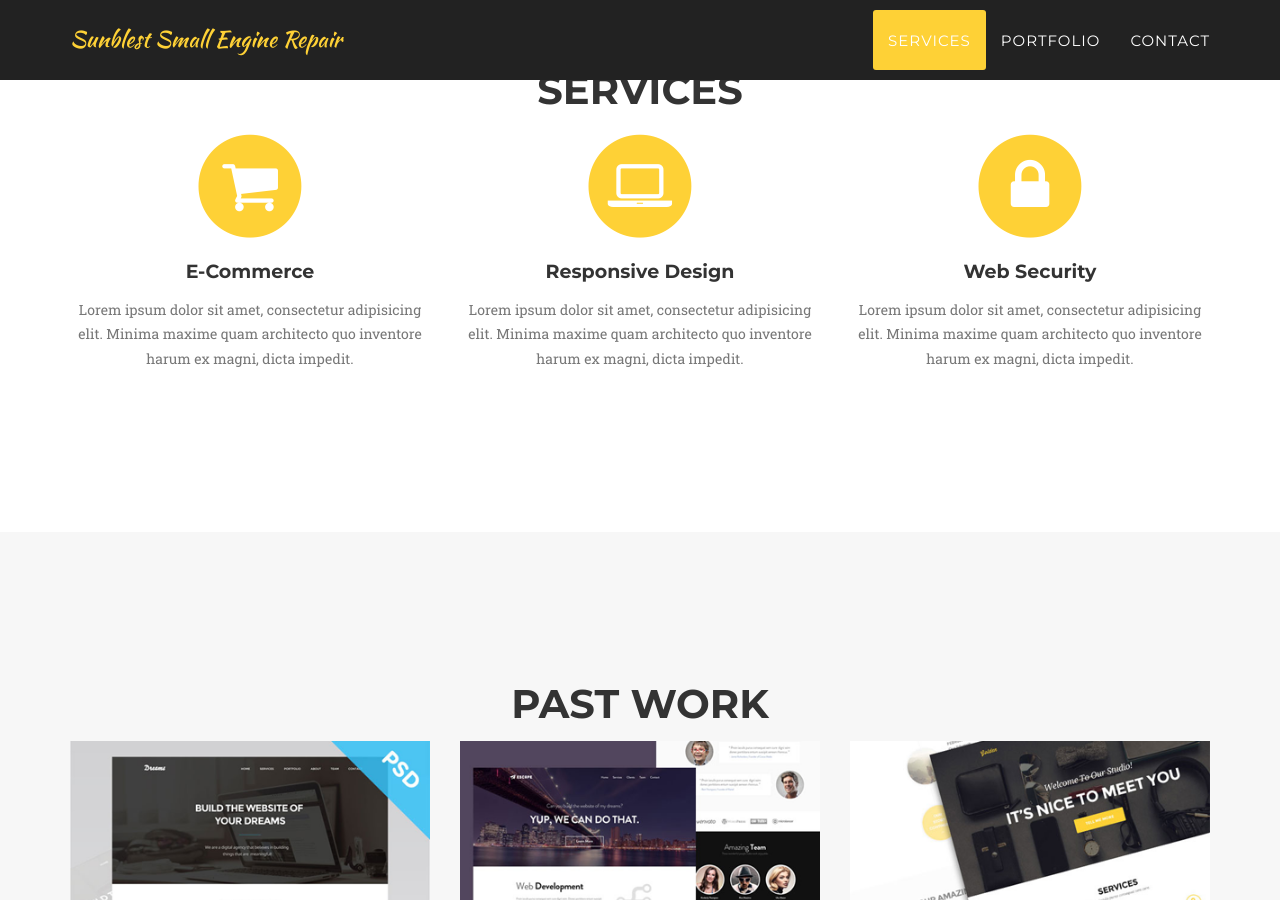
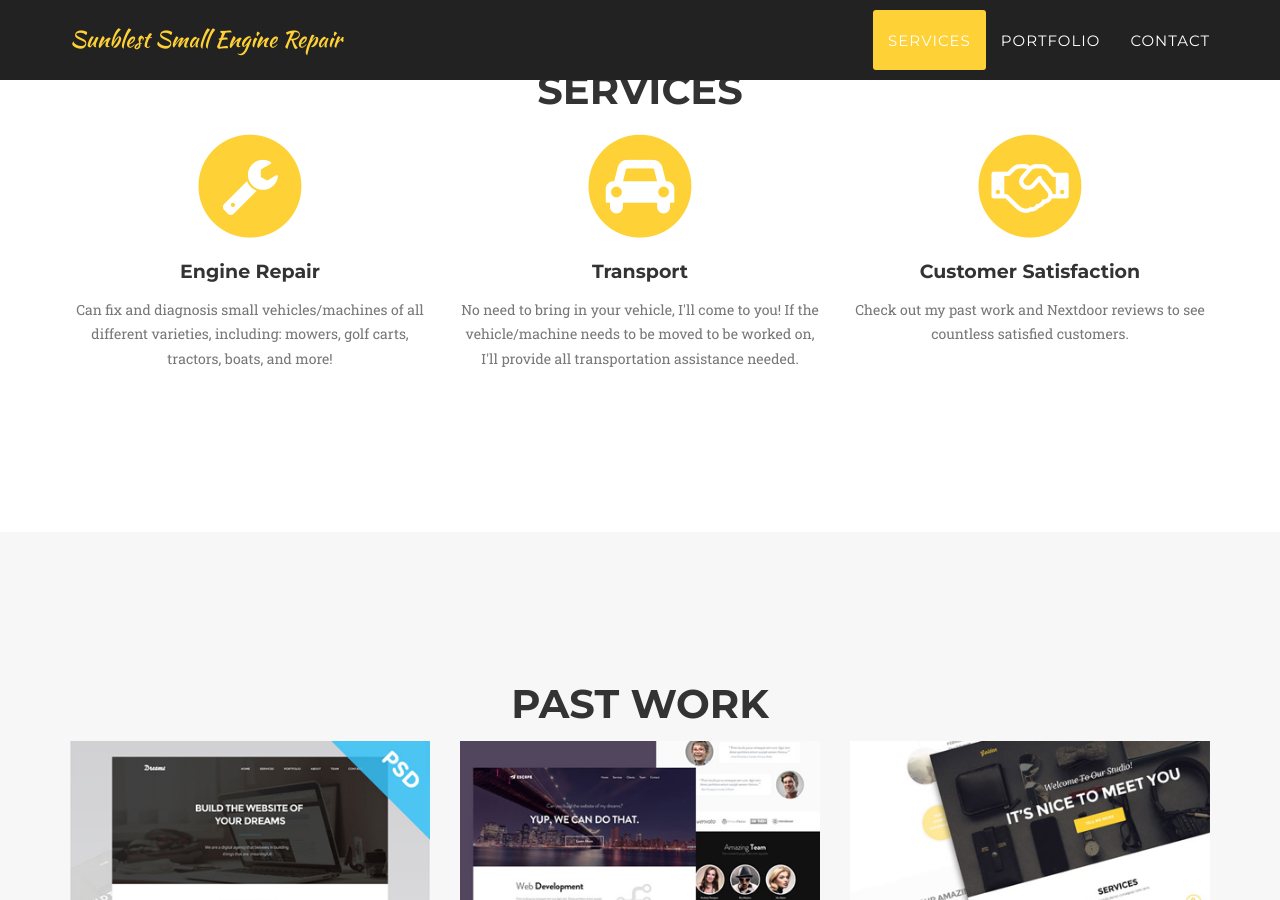
Before and after one commit to sunblestsmallengine/sunblest, a Jekyll site: the page built from index.html, in a window 1280 px wide and 900 px high, scrolled down 850 px. Built offline with Jekyll 4.4.1, drawn with Linux system fonts in a browser that asks for light colours; some web fonts are replaced.

Commit message:
Update services.html

```diff
--- a/_includes/services.html
+++ b/_includes/services.html
@@ -10,26 +10,26 @@
                 <div class="col-md-4">
                     <span class="fa-stack fa-4x">
                         <i class="fa fa-circle fa-stack-2x text-primary"></i>
-                        <i class="fa fa-shopping-cart fa-stack-1x fa-inverse"></i>
+                        <i class="fa fa-wrench fa-stack-1x fa-inverse"></i>
                     </span>
-                    <h4 class="service-heading">E-Commerce</h4>
-                    <p class="text-muted">Lorem ipsum dolor sit amet, consectetur adipisicing elit. Minima maxime quam architecto quo inventore harum ex magni, dicta impedit.</p>
+                    <h4 class="service-heading">Engine Repair</h4>
+                    <p class="text-muted">Can fix and diagnosis small vehicles/machines of all different varieties, including: mowers, golf carts, tractors, boats, and more!</p>
                 </div>
                 <div class="col-md-4">
                     <span class="fa-stack fa-4x">
                         <i class="fa fa-circle fa-stack-2x text-primary"></i>
-                        <i class="fa fa-laptop fa-stack-1x fa-inverse"></i>
+                        <i class="fa fa-car fa-stack-1x fa-inverse"></i>
                     </span>
-                    <h4 class="service-heading">Responsive Design</h4>
-                    <p class="text-muted">Lorem ipsum dolor sit amet, consectetur adipisicing elit. Minima maxime quam architecto quo inventore harum ex magni, dicta impedit.</p>
+                    <h4 class="service-heading">Transport</h4>
+                    <p class="text-muted">No need to bring in your vehicle, I'll come to you! If the vehicle/machine needs to be moved to be worked on, I'll provide all transportation assistance needed.</p>
                 </div>
                 <div class="col-md-4">
                     <span class="fa-stack fa-4x">
                         <i class="fa fa-circle fa-stack-2x text-primary"></i>
-                        <i class="fa fa-lock fa-stack-1x fa-inverse"></i>
+                        <i class="fa fa-handshake-o fa-stack-1x fa-inverse"></i>
                     </span>
-                    <h4 class="service-heading">Web Security</h4>
-                    <p class="text-muted">Lorem ipsum dolor sit amet, consectetur adipisicing elit. Minima maxime quam architecto quo inventore harum ex magni, dicta impedit.</p>
+                    <h4 class="service-heading">Customer Satisfaction</h4>
+                    <p class="text-muted">Check out my past work and Nextdoor reviews to see countless satisfied customers.</p>
                 </div>
             </div>
         </div>
```
